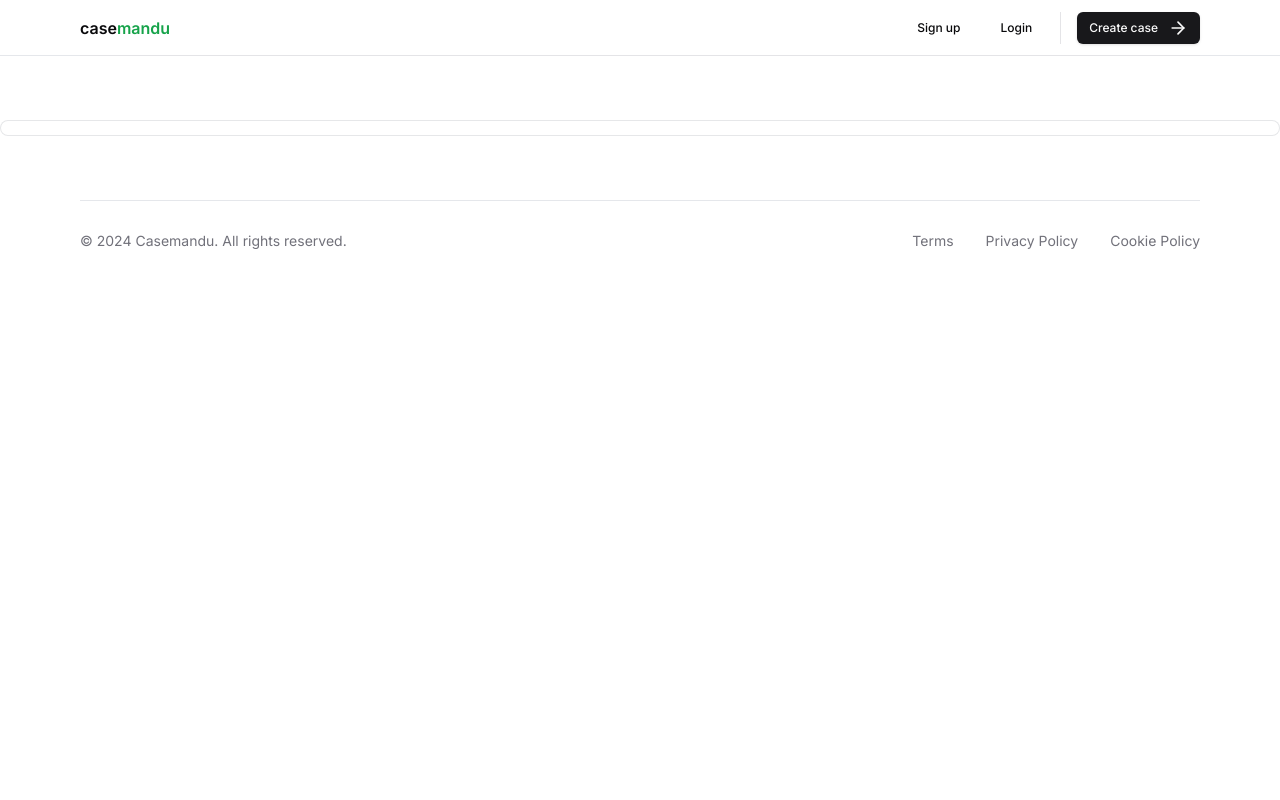
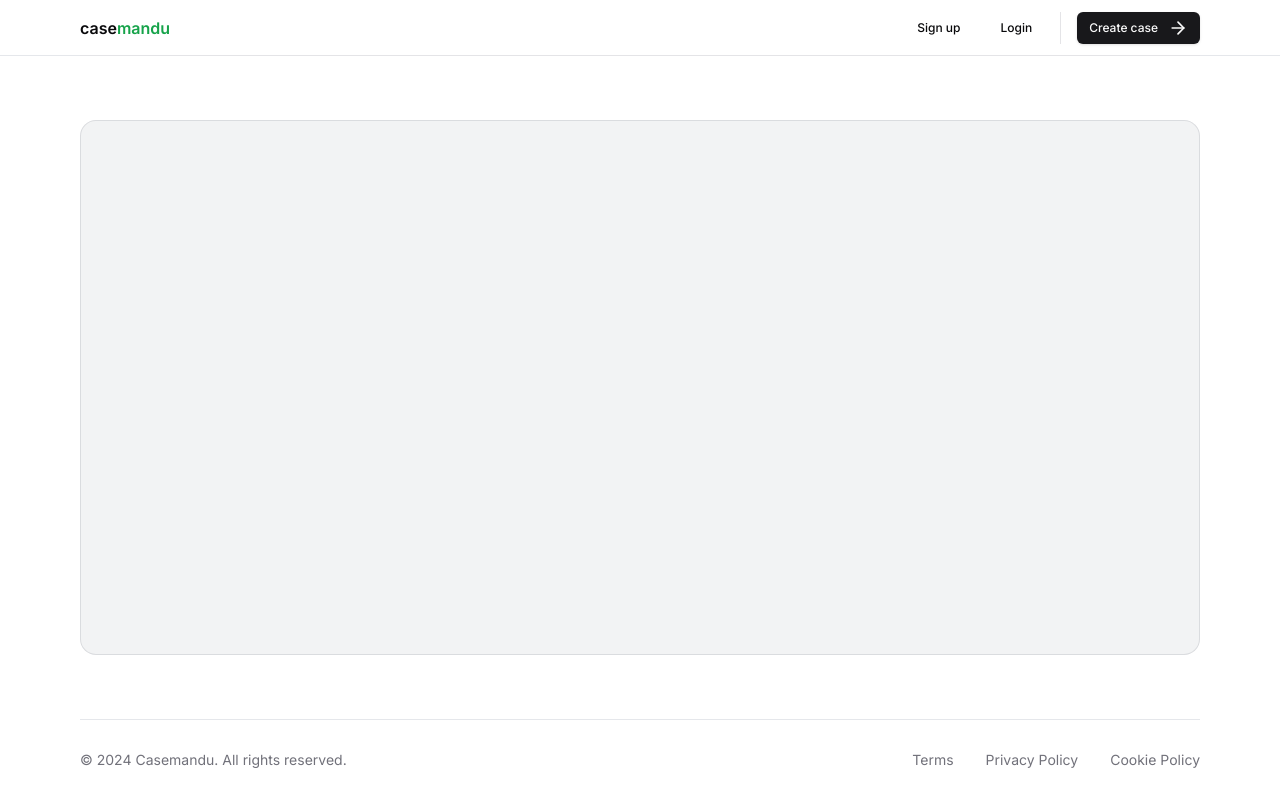
Before and after one commit to imseamoon/next-shop, a Next.js app: page /configure/upload in a window 1280 px wide. Built offline with nearby package versions, Linux system fonts and the light colour scheme; no server answers.

Commit message:
setup layout for full screen drag

```diff
--- /dev/null
+++ b/src/app/configure/layout.tsx
@@ -0,0 +1,12 @@
+import MaxWidthWrapper from '@/components/MaxWidthWrapper'
+import React, { ReactNode } from 'react'
+
+const UploadLayout = ({children}:{children: ReactNode}) => {
+  return (
+    <MaxWidthWrapper className='flex-1 flex flex-col'>
+        {children}
+    </MaxWidthWrapper>
+  )
+}
+
+export default UploadLayout
--- a/src/app/configure/upload/page.tsx
+++ b/src/app/configure/upload/page.tsx
@@ -15,7 +15,7 @@ const Page = () => {
 
 
   return (
-    <div className={cn("relative h-full flex-1 my-16 w-full rounded-xl bg-tray-900/5 p-2 ring-1 ring-inset ring-gray-900/10 lg:rounded-2xl flex justify-center flex-col items-center",{
+    <div className={cn("relative h-full flex-1 my-16 w-full rounded-xl bg-gray-900/5 p-2 ring-1 ring-inset ring-gray-900/10 lg:rounded-2xl flex justify-center flex-col items-center",{
         "ring-blue-900/25 bg-blue-900/10": isDragOver
     })}>
 
@@ -33,7 +33,7 @@ const Page = () => {
             >
                 {
                     ({getRootProps, getInputProps})=>(
-                        <div className="h-full w-full flex flex-col flex-1 items-center justify-center" {...getRootProps()}>
+                        <div className="h-full w-full flex-1 flex flex-col items-center justify-center" {...getRootProps()}>
                             <input {...getInputProps()} />
 
                         </div>
--- a/src/app/layout.tsx
+++ b/src/app/layout.tsx
@@ -21,10 +21,12 @@ export default function RootLayout({
     <html lang="en">
       <body className={inter.className}>
         <Navbar/>
-        <main>
+        <main className="flex flex-col min-h-[calc(100vh-3.5rem-1px)]">
+            <div className="flex-1 flex flex-col h-full">
             {children}
+            </div>
+        <Footer/>
         </main>
-        <Footer/>
         </body>
     </html>
   );
```
